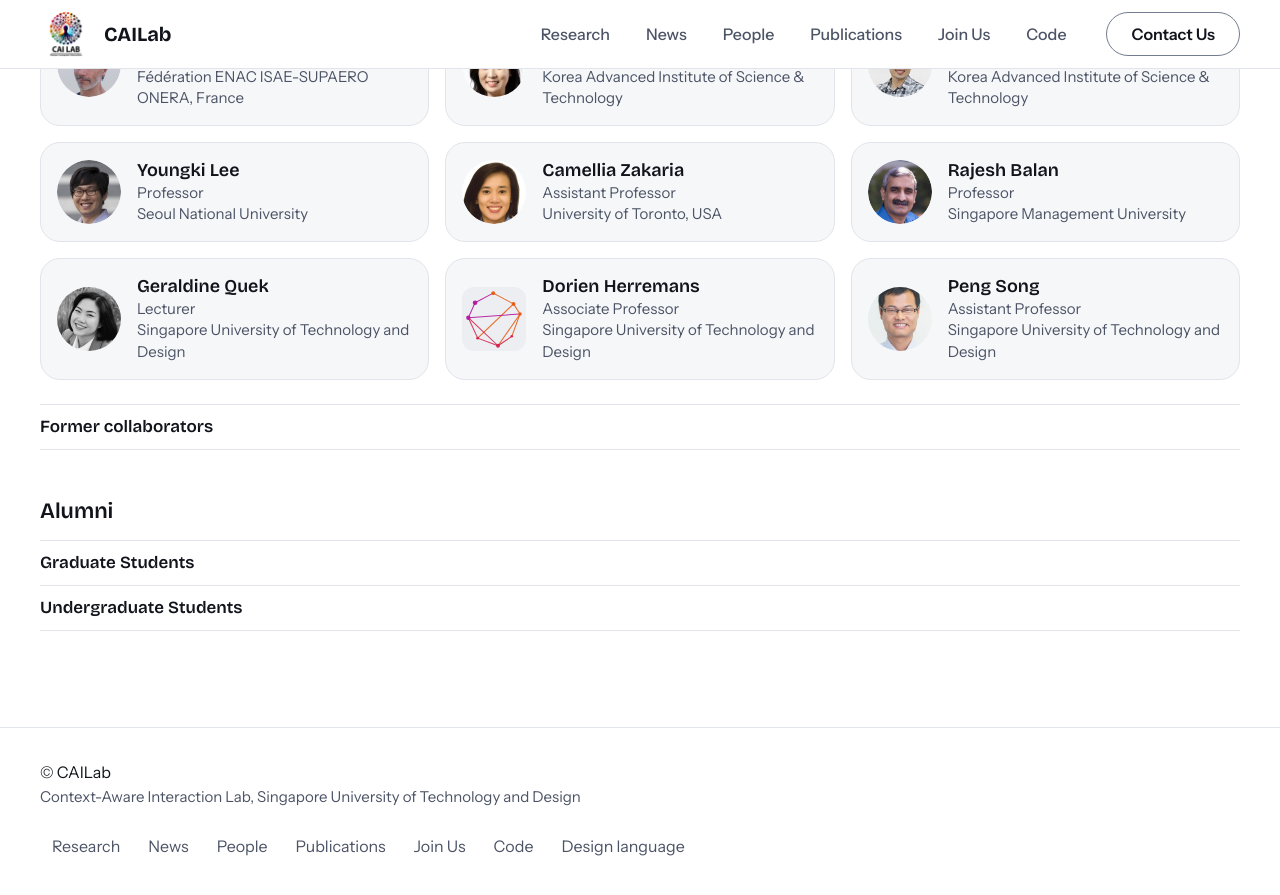
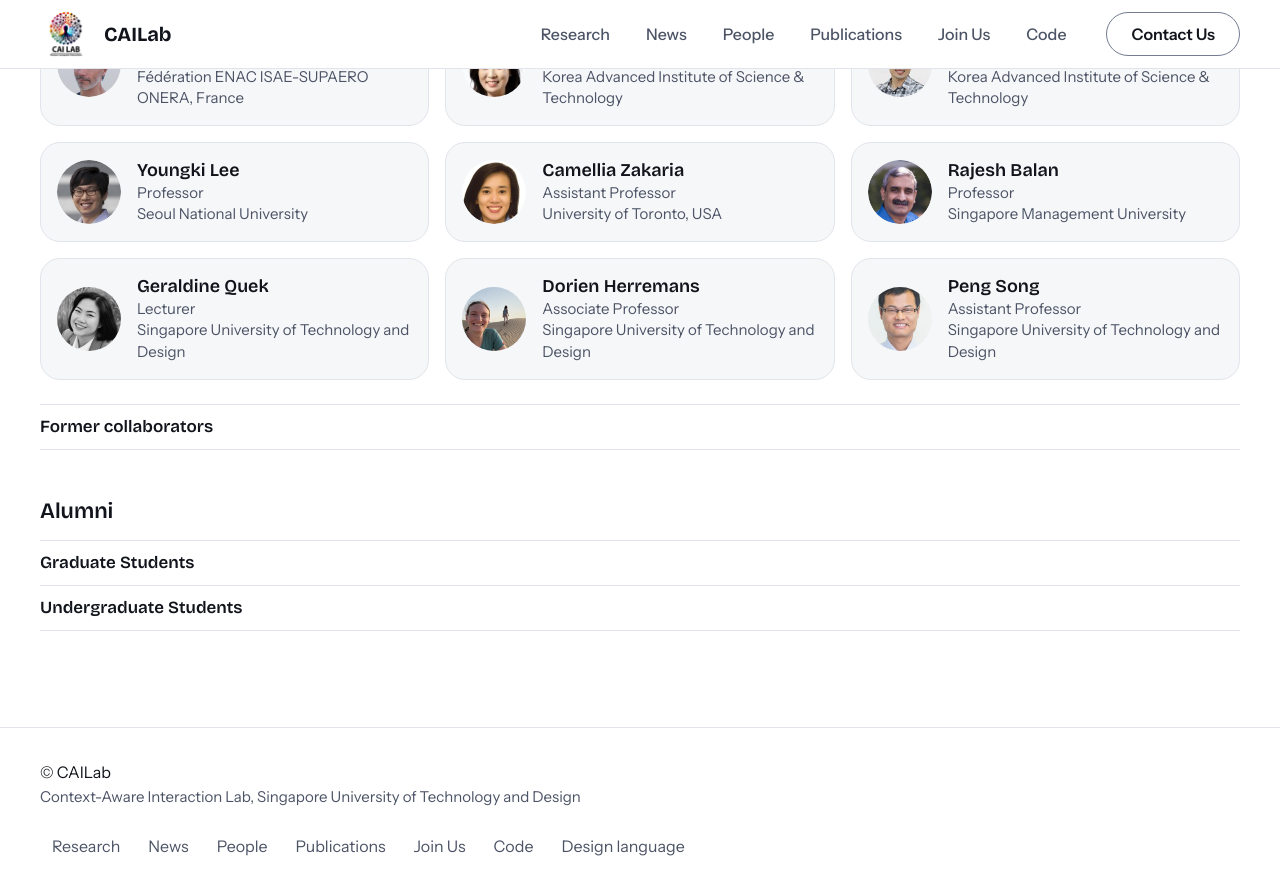
Before and after one commit to Context-Aware-Interaction-Lab/Context-Aware-Interaction-Lab.github.io, a Jekyll site: the page built from people.html, in a window 1280 px wide and 900 px high, scrolled down 2558 px. Shown: the top 895 px of the window. Built offline with Jekyll 4.4.1, drawn with Linux system fonts in a browser that asks for light colours.

Commit message:
Add Dorien Herremans's photo
Her public Google Scholar photo, as chosen by the lab director.

Co-Authored-By: Claude Sonnet 5.5 <noreply@anthropic.com>

```diff
--- a/_data/people.yml
+++ b/_data/people.yml
@@ -85,6 +85,7 @@ collaborators:
   - name: "Dorien Herremans"
     role: "Associate Professor"
     affiliation: "Singapore University of Technology and Design"
+    photo: /assets/img/dorien-herremans.jpg
   - name: "Peng Song"
     role: "Assistant Professor"
     affiliation: "Singapore University of Technology and Design"
```
Also changed, not shown: assets/img/dorien-herremans.jpg (added).
